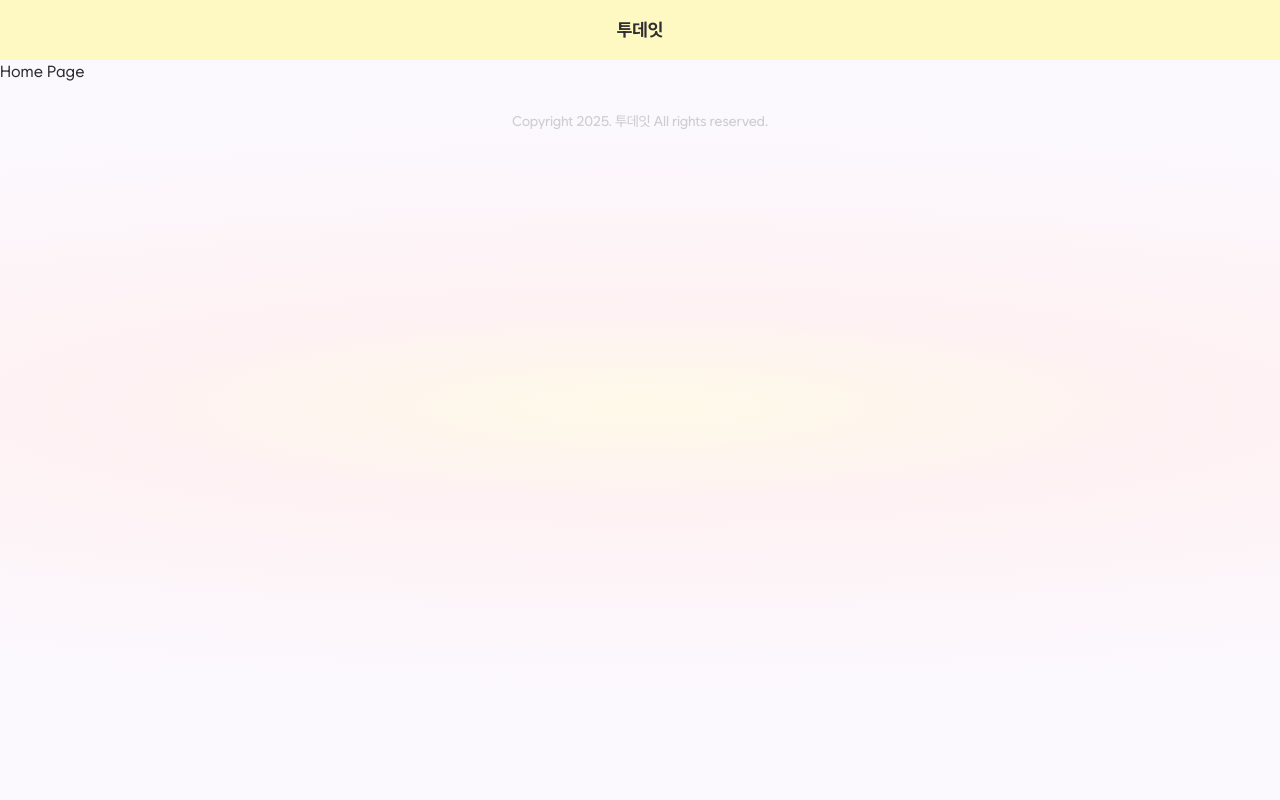
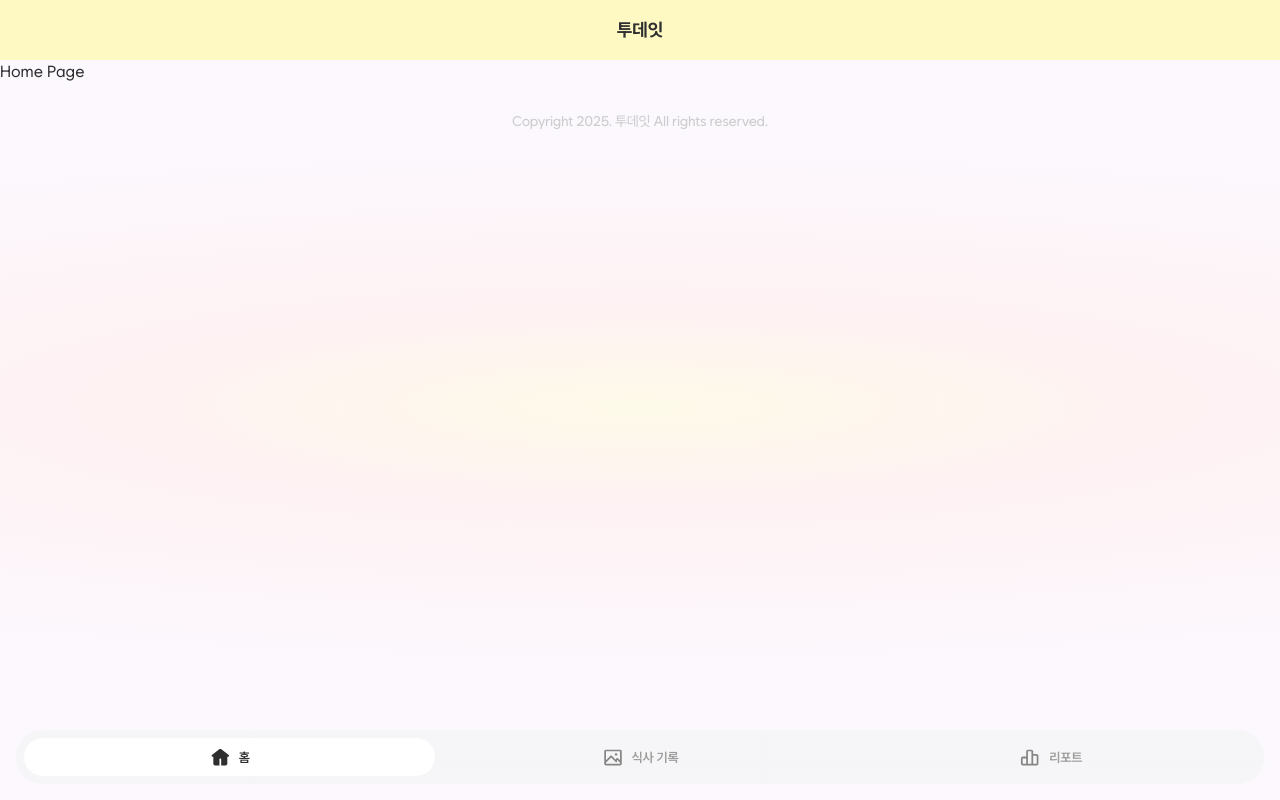
Before and after one commit to llddang/todayeat, a Next.js app: page / in a window 1280 px wide. Built offline with nearby package versions, Linux system fonts and the light colour scheme.

Commit message:
feat:#104 네비게이션 바 레이아웃 설정

```diff
--- a/src/app/(client)/my-page/layout.tsx
+++ b/src/app/(client)/my-page/layout.tsx
@@ -1,4 +1,5 @@
 import Header from '@/components/layouts/header';
+import MenuBar from '@/components/layouts/menu-bar';
 
 const Layout = ({
   children
@@ -9,6 +10,7 @@ const Layout = ({
     <>
       <Header />
       {children}
+      <MenuBar />
     </>
   );
 };
--- a/src/app/(client)/post/layout.tsx
+++ b/src/app/(client)/post/layout.tsx
@@ -1,4 +1,5 @@
 import Header from '@/components/layouts/header';
+import MenuBar from '@/components/layouts/menu-bar';
 
 const Layout = ({
   children
@@ -9,6 +10,7 @@ const Layout = ({
     <>
       <Header />
       {children}
+      <MenuBar />
     </>
   );
 };
--- a/src/app/(client)/report/layout.tsx
+++ b/src/app/(client)/report/layout.tsx
@@ -1,4 +1,5 @@
 import Header from '@/components/layouts/header';
+import MenuBar from '@/components/layouts/menu-bar';
 
 const Layout = ({
   children
@@ -9,6 +10,7 @@ const Layout = ({
     <>
       <Header />
       {children}
+      <MenuBar />
     </>
   );
 };
--- a/src/app/(home)/layout.tsx
+++ b/src/app/(home)/layout.tsx
@@ -1,4 +1,5 @@
 import Header from '@/components/layouts/header';
+import MenuBar from '@/components/layouts/menu-bar';
 
 const Layout = ({
   children
@@ -9,6 +10,7 @@ const Layout = ({
     <>
       <Header />
       {children}
+      <MenuBar />
     </>
   );
 };
--- /dev/null
+++ b/src/components/layouts/menu-bar.tsx
@@ -0,0 +1,11 @@
+import GlobalNavigationBar from '@/components/commons/global-navigation-bar';
+
+const MenuBar = () => {
+  return (
+    <div className="fixed bottom-4 left-4 right-4">
+      <GlobalNavigationBar />
+    </div>
+  );
+};
+
+export default MenuBar;
```
